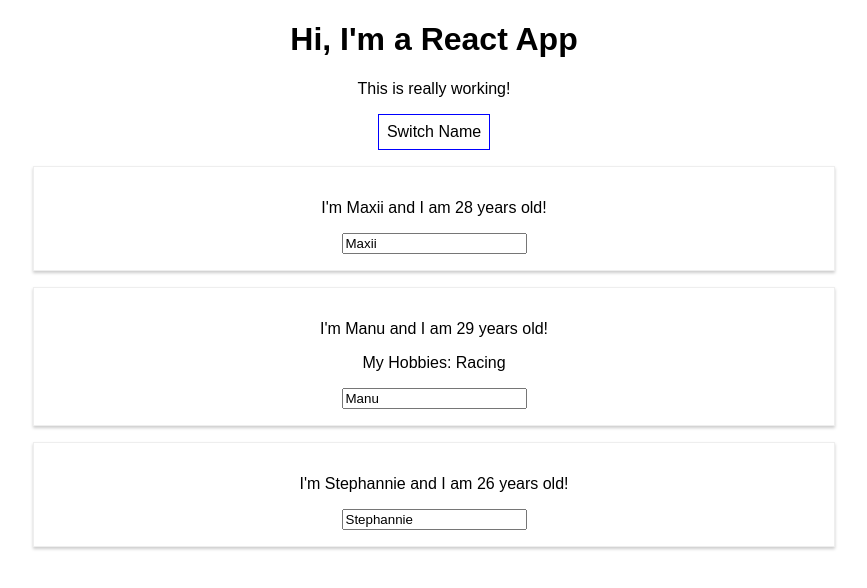
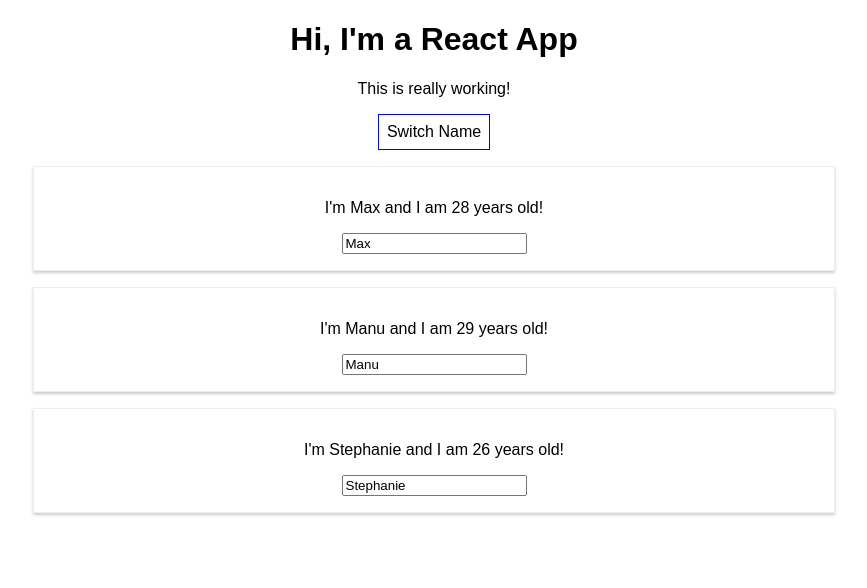
Before and after one commit to kevinlens/React-Tutorial-Project, a React (Create React App) app: page / in a window 1280 px wide. Both pictures are taken after a click on the button "Switch Name". Shown: the top 588 px of the page, without its empty margins (206-1073 px from the left). Built offline with nearby package versions, Linux system fonts and the light colour scheme.

Commit message:
added conditionals in React

```diff
--- a/src/App.js
+++ b/src/App.js
@@ -1,6 +1,7 @@
 import React, { Component } from 'react';
 import './App.css';
 import Person from './Person/Person'
+import person from './Person/Person';
 
   class App extends Component {
 //object which holds data
@@ -10,18 +11,16 @@ import Person from './Person/Person'
         {name: 'Manu', age: 29},
         {name: 'Stephanie', age: 26}
       ],
-      otherState: 'some other value'
+      otherState: 'some other value',
+      showsPersons: false
     }
-//function which changes state object data
-    switchNameHandler = (newName) => {
-      // console.log('Was clicked!');
+
+    deletePersonHandler = (personIndex) =>{
+      const persons = this.state.persons;
+      persons.splice(personIndex, 1);
       this.setState({
-        persons:[
-        {name: newName, age: 28},
-        {name: 'Manu', age: 29},
-        {name: 'Stephannie', age: 26}
-        ]
-    })
+        persons: persons
+      })
     }
 
     nameChangedHandler = (event) =>{
@@ -34,6 +33,13 @@ import Person from './Person/Person'
       })
     }
 
+    togglePersonsHandler = () => {
+      const doesShow = this.state.showsPersons;
+      this.setState({
+        showsPersons: !doesShow
+      });
+    }
+
       render() {
         const style = {
           backgroundColor: 'white',
@@ -42,25 +48,33 @@ import Person from './Person/Person'
           padding: '8px',
           cursor: 'pointer'
         };
+
+        let persons = null;
+
+        if(this.state.showsPersons){
+          persons = (
+            <div>
+              {this.state.persons.map((person,index) => {
+                  return <Person
+                  click={()=>this.deletePersonHandler(index)}
+                  name={person.name}
+                  age={person.age} />
+              })}
+            </div>
+
+          );
+        }
+
         return (
           <div className="App">
             <h1>Hi, I'm a React App</h1>
             <p>This is really working!</p>
             <button
             style={style}
-            onClick={() => this.switchNameHandler('Maxii')}>Switch Name</button>
-            <Person
-            name={this.state.persons[0].name}
-            age={this.state.persons[0].age}/>
-            <Person
-            name={this.state.persons[1].name}
-            age={this.state.persons[1].age}
-            click={this.switchNameHandler.bind(this,'Max!')}
-            changed={this.nameChangedHandler}>My Hobbies: Racing</Person>
-            <Person
-            name={this.state.persons[2].name}
-            age={this.state.persons[2].age}/>
+            onClick={this.togglePersonsHandler}>Switch Name</button>
+            {persons}
           </div>
+
         );
         // return React.createElement('div', {className: 'App'}, React.createElement('h1', null, 'Hi, I\'m a React App!!!'))
       }
```
